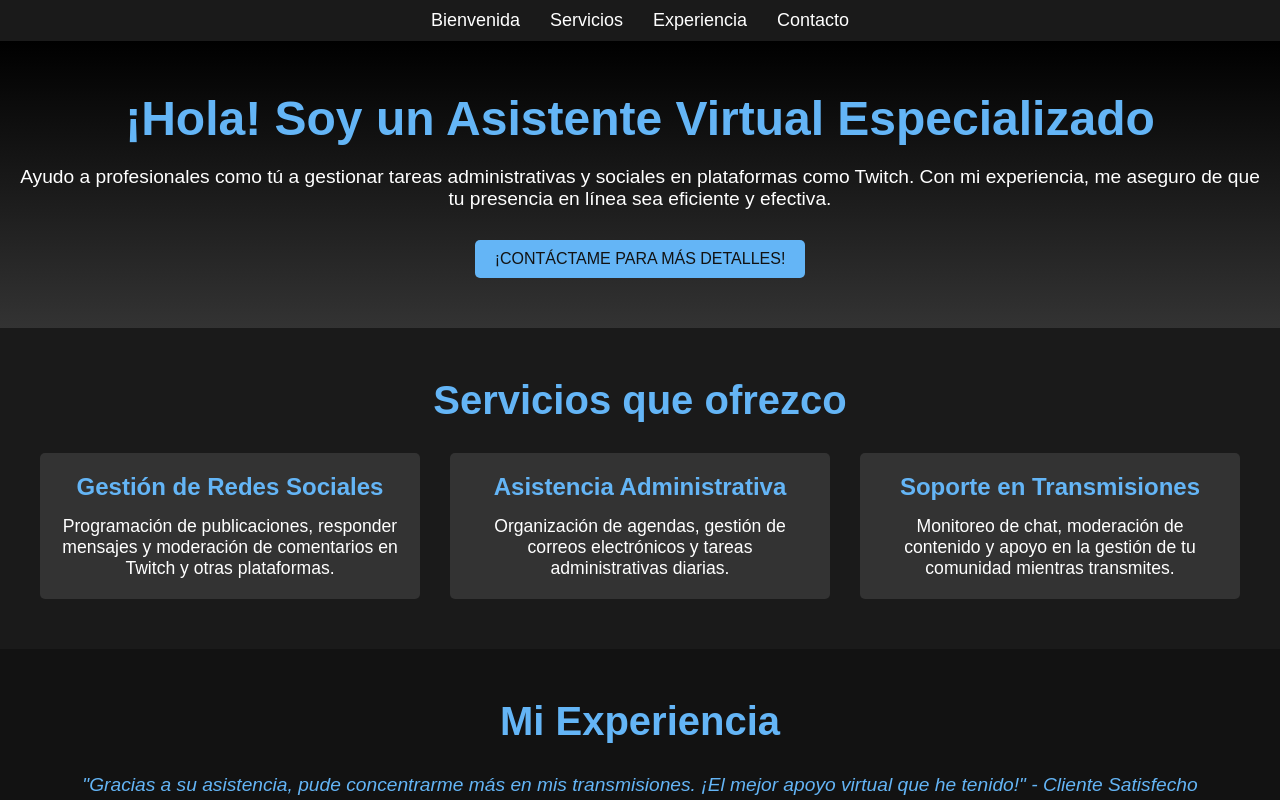
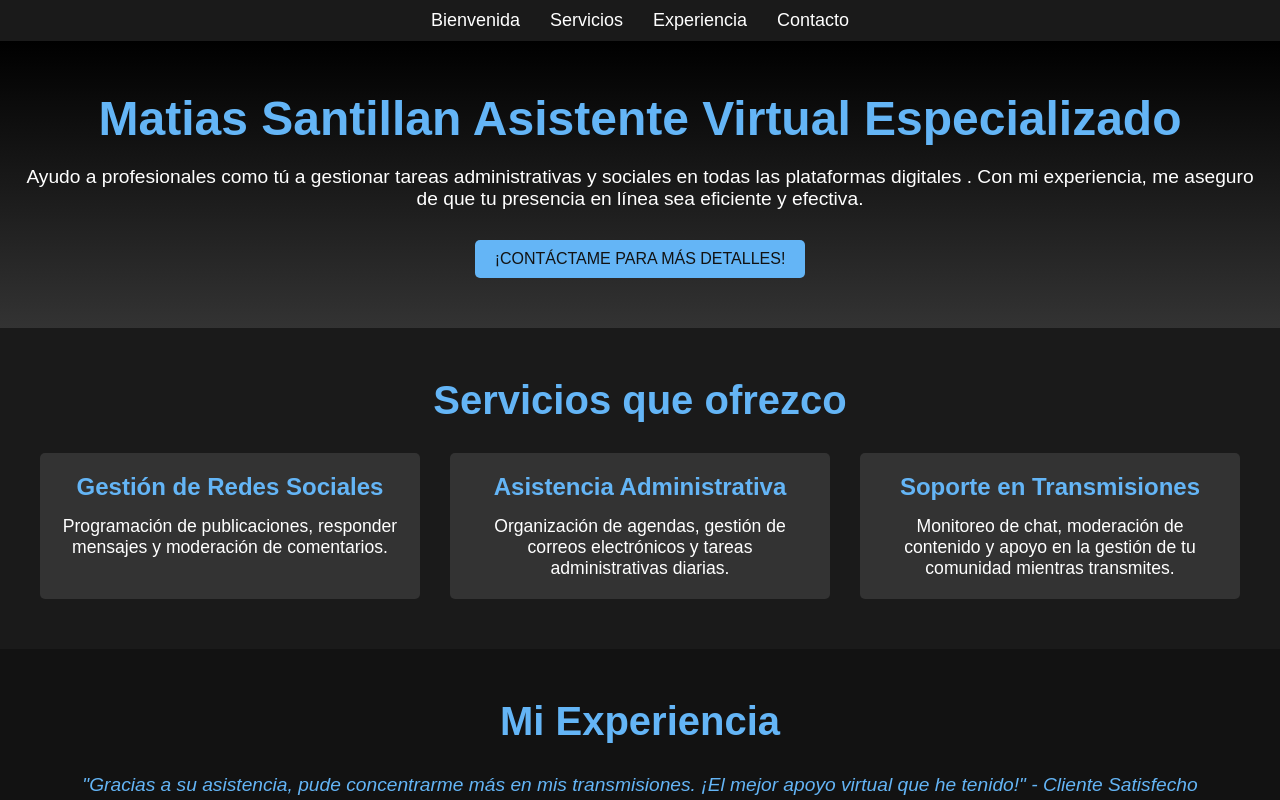
Before and after one commit to MariaCeciliaRomero/MatiasSantillan, a plain HTML site: page index.html in a window 1280 px wide. Shown: the top 800 px of the page. Drawn offline with Linux system fonts and the light colour scheme; a script that the page names is missing.

Commit message:
Update index.html

```diff
--- a/index.html
+++ b/index.html
@@ -5,7 +5,7 @@
     <meta charset="UTF-8">
     <meta name="viewport" content="width=device-width, initial-scale=1.0">
     <meta http-equiv="X-UA-Compatible" content="ie=edge">
-    <title>Mi Portafolio - Asistente Virtual</title>
+    <title>Matias Santillan - Asistente Virtual</title>
     <link rel="stylesheet" href="styles.css">
 </head>
 
@@ -26,8 +26,8 @@
     <!-- Sección de bienvenida -->
     <section id="bienvenida">
         <div class="container">
-            <h1>¡Hola! Soy un Asistente Virtual Especializado</h1>
-            <p>Ayudo a profesionales como tú a gestionar tareas administrativas y sociales en plataformas como Twitch. Con mi experiencia, me aseguro de que tu presencia en línea sea eficiente y efectiva.</p>
+            <h1>Matias Santillan Asistente Virtual Especializado</h1>
+            <p>Ayudo a profesionales como tú a gestionar tareas administrativas y sociales en todas las plataformas digitales . Con mi experiencia, me aseguro de que tu presencia en línea sea eficiente y efectiva.</p>
             <a href="#contacto" class="cta-button">¡Contáctame para más detalles!</a>
         </div>
     </section>
@@ -39,7 +39,7 @@
             <div class="servicios-lista">
                 <div class="servicio">
                     <h3>Gestión de Redes Sociales</h3>
-                    <p>Programación de publicaciones, responder mensajes y moderación de comentarios en Twitch y otras plataformas.</p>
+                    <p>Programación de publicaciones, responder mensajes y moderación de comentarios.</p>
                 </div>
                 <div class="servicio">
                     <h3>Asistencia Administrativa</h3>
```
